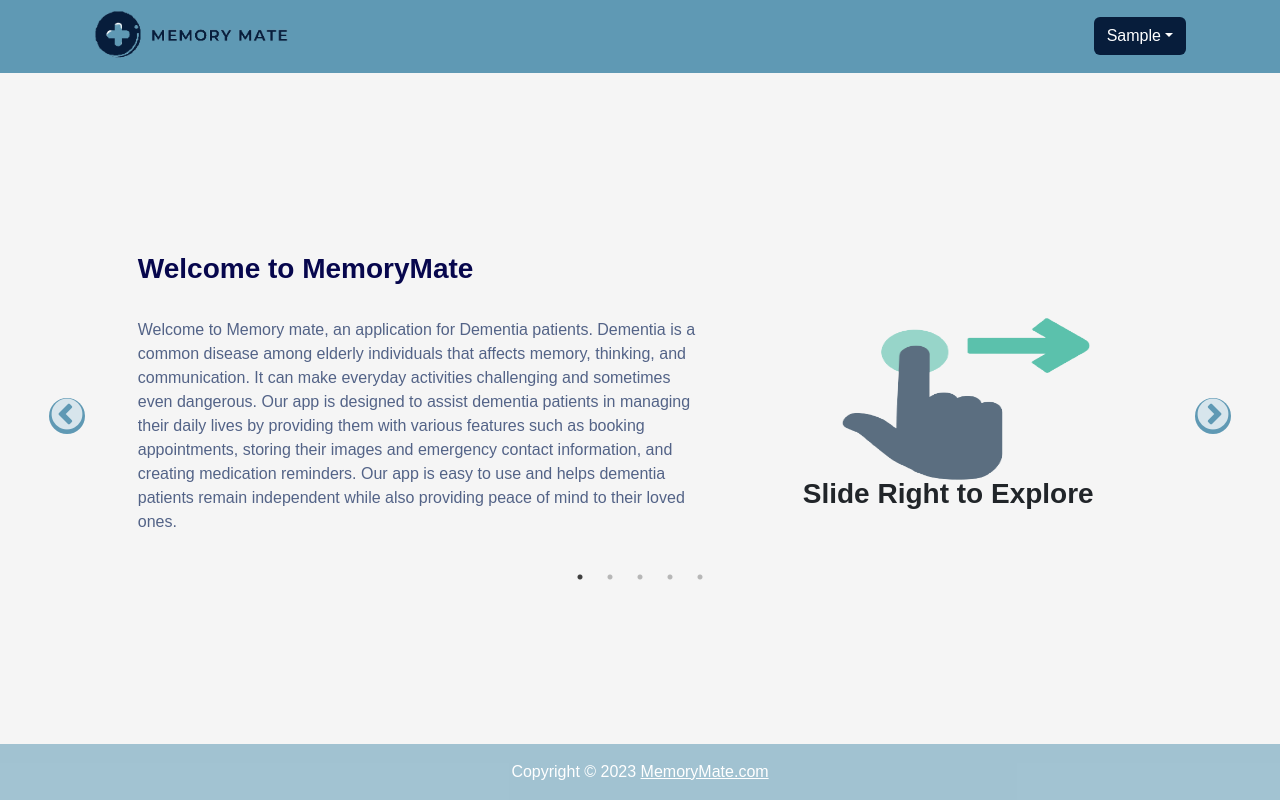
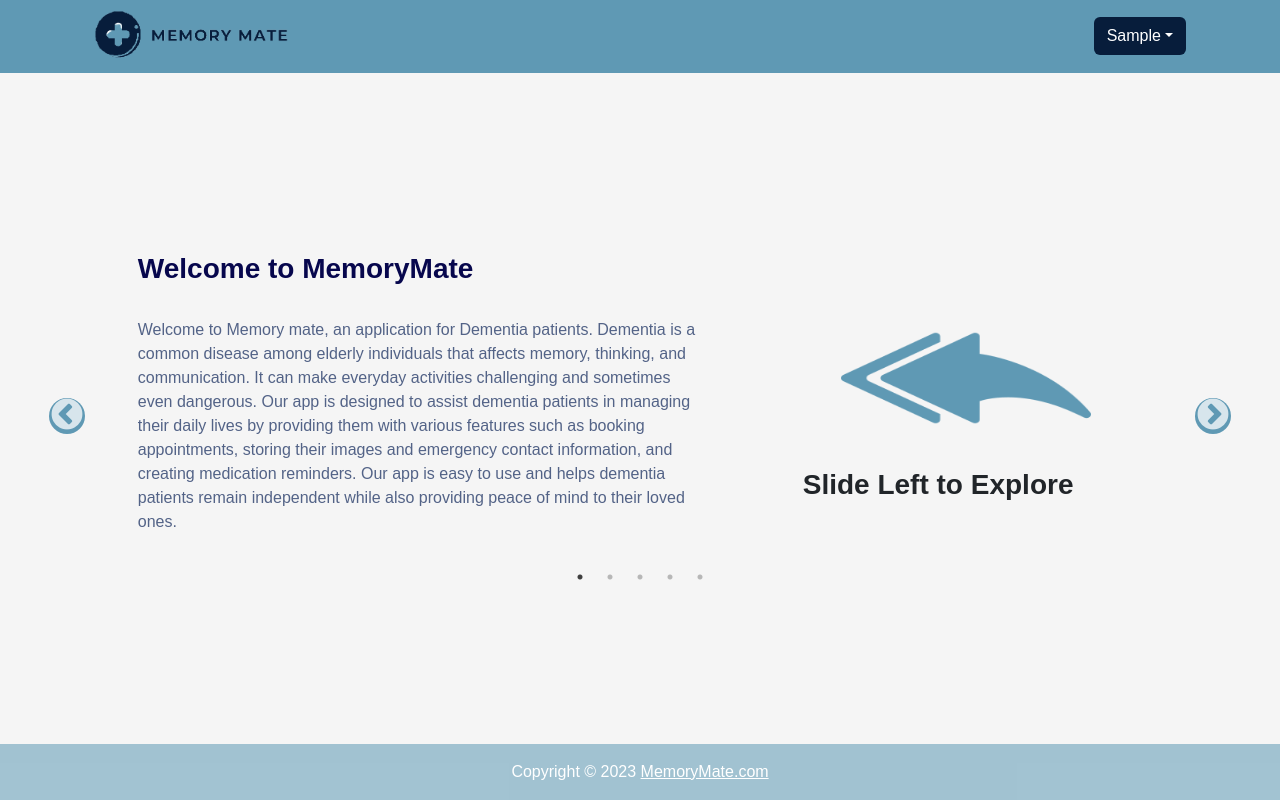
Before and after one commit to hammadShamir/memorymate, a React (Create React App) app: page /home in a window 1280 px wide. Built offline with nearby package versions, Linux system fonts and the light colour scheme; no server answers; sample sign-in values are in the browser's storage.

Commit message:
final changings

```diff
--- a/src/components/Home.js
+++ b/src/components/Home.js
@@ -9,6 +9,7 @@ import slideright from '../images/slideRight.png'
 import appointment from '../images/appointment.png'
 import medicationRemainder from '../images/medicationReminder.png'
 import contactus from '../images/contactus.png'
+import left_arrow from '../images/left-arrow.png'
 
 const SliderComponent = () => {
 
@@ -34,7 +35,7 @@ const SliderComponent = () => {
     return (
         <Slider {...settings} >
             <Slide
-                img={slideright}
+                img={left_arrow}
                 heading={`Welcome to MemoryMate`}
                 para={"Welcome to Memory mate, an application for Dementia patients. Dementia is a common disease among elderly individuals that affects memory, thinking, and communication. It can make everyday activities challenging and sometimes even dangerous. Our app is designed to assist dementia patients in managing their daily lives by providing them with various features such as booking appointments, storing their images and emergency contact information, and creating medication reminders. Our app is easy to use and helps dementia patients remain independent while also providing peace of mind to their loved ones."}
                 // button={"Appointment"}
@@ -49,7 +50,7 @@ const SliderComponent = () => {
             />
             <Slide
                 img={medicationRemainder}
-                heading={`Remaider for taking Medication`}
+                heading={`Remainder for taking Medication`}
                 para={"Introducing our medication remainder feature, designed to help dementia patients keep track of their medication schedules. Our user-friendly interface makes it easy to enter all your medications' names, doses, and times into the system. Once entered, you'll be able to see a comprehensive list of all the medications you need to take, with corresponding times and doses. You'll receive timely reminders to ensure you never miss a dose or take too much medication."}
                 button={"Remainder"}
                 path={'/remainder'}
--- a/src/components/Protected.js
+++ b/src/components/Protected.js
@@ -2,7 +2,11 @@ import React from 'react'
 import { Navigate, Outlet } from "react-router-dom"
 
 const ProtectedRoute = () => {
+    // Check if the user is authenticated by getting the access token from localStorage
     const user = localStorage.getItem('accessToken');
+
+    // If the user is authenticated, render the child routes using Outlet component
+    // If the user is not authenticated, redirect them to the signin page using Navigate component
     return user ? <Outlet /> : <Navigate to="/signin" />;
 };
 
--- a/src/components/SignIn.js
+++ b/src/components/SignIn.js
@@ -11,9 +11,10 @@ const intialValue = ``;
 
 function SignIn() {
 
-
+  // State hook to track the screen size
   const [isSmallScreen, setIsSmallScreen] = useState(false);
 
+  // Effect hook to update the screen size state whenever the screen is resized
   useEffect(() => {
     const handleResize = () => {
       setIsSmallScreen((prevIsSmallScreen) => window.innerWidth < 500);
@@ -25,53 +26,47 @@ function SignIn() {
       }
     }
 
+    // Register the handleResize function as an event listener for resize events
     window.addEventListener('resize', handleResize);
+    // Call the handleResize function immediately to set the initial screen size
     handleResize();
+    // Unregister the handleResize function as an event listener when the component is unmounted
     return () => {
         window.removeEventListener('resize', handleResize);
       };
   },[setIsSmallScreen]);
 
-
-
-
-
-
-
-
-
-
-
-
-
-
-
-
-
-
-
+  // State hooks to track the disabled state and loading state of the sign in button
   const [isBtnDisabled, setisButtonDisabled] = useState(false);
   const [loadImg, setLoadImg] = useState(false);
 
+  // State hooks to track the user's email and password input values
   const [email, setEmail] = useState(intialValue);
   const [password, setPassword] = useState(intialValue);
 
+  // React Router hook to navigate to different pages in the app
   const navigate = useNavigate();
+
+  // Function to handle the sign in form submission
   const handleSignIn = async (event) => {
     event.preventDefault();
+    // Set the loading and disabled states for the sign in button to prevent multiple clicks while processing
     setLoadImg(true);
     setisButtonDisabled(true);
 
     try {
+      // Attempt to sign in with the user's email and password
       await auth.signInWithEmailAndPassword(email, password);
+      // Get the user object and generate an access token
       const user = auth.currentUser;
       const token = await user.getIdToken();
-
+      // Store the access token in local storage
       localStorage.setItem('accessToken', token);
-
-      // cleanup form values
-      setEmail(intialValue); setPassword(intialValue);
+      // Reset the email and password input values and display a success message
+      setEmail(intialValue);
+      setPassword(intialValue);
       toast.success(`Logged in Successfully`);
+      // Reset the loading and disabled states for the sign in button and navigate to the home page after a short delay
       setLoadImg(false);
       setisButtonDisabled(false);
       setTimeout(() => {
@@ -79,17 +74,21 @@ function SignIn() {
       }, 1000);
 
     } catch (error) {
+      // Log any errors and display an error message to the user
       console.log(error.message);
       toast.error(`Email or Password is Incorrect`);
+      // Reset the password input value and loading and disabled states for the sign in button
       setPassword(intialValue);
       setLoadImg(false);
       setisButtonDisabled(false);
     }
   };
 
+  // Effect hook to remove any access tokens from local storage when the component is mounted
   useEffect(() => {
     localStorage.removeItem("accessToken")
   }, [])
+
 
   return (
     <div className="row h-100">
--- a/src/components/SignUp.js
+++ b/src/components/SignUp.js
@@ -1,27 +1,29 @@
 import React, { useState, useEffect, useRef } from 'react'
-import { auth } from '../Firebase'
-import { useNavigate, Link } from 'react-router-dom'
+import { auth } from '../Firebase' // Importing auth from Firebase module
+import { useNavigate, Link } from 'react-router-dom' // Importing useNavigate and Link from react-router-dom
 
-import { ToastContainer, toast } from 'react-toastify';
-import 'react-toastify/dist/ReactToastify.css';
+import { ToastContainer, toast } from 'react-toastify'; // Importing ToastContainer and toast from react-toastify
+import 'react-toastify/dist/ReactToastify.css'; // Importing css file from react-toastify
 // images
-import loading from '../images/loading.gif'
+import loading from '../images/loading.gif' // Importing loading gif image
 // css
-import '../cssfiles/signup.css'
-
-
+import '../cssfiles/signup.css' // Importing signup css file
 
 
 const SignUp = () => {
+    // State variables
+    const [isSmallScreen, setIsSmallScreen] = useState(false); // To keep track of the screen size
+    const [isBtnDisabled, setisButtonDisabled] = useState(false); // To disable the button while processing
+    const [loadImg, setLoadImg] = useState(false); // To show loading image while processing
 
-    const [isSmallScreen, setIsSmallScreen] = useState(false);
+    const navigate = useNavigate() // To navigate between pages in the application
 
+    // Refs for DOM elements
+    const divRefs = [useRef(null), useRef(null)];
+
+    // To update isSmallScreen state variable on window resize
     useEffect(() => {
-
-
-
         const handleResize = () => {
-
             console.log(isSmallScreen)
             if (window.innerWidth < 600) {
                 setIsSmallScreen(true);
@@ -37,14 +39,11 @@ const SignUp = () => {
         };
     }, [setIsSmallScreen]);
 
-    const divRefs = [useRef(null), useRef(null)];
-
-
+    // To add or remove classes to div elements on screen size change
     useEffect(() => {
         if (isSmallScreen) {
             divRefs.forEach((ref) => {
                 if (ref.current) {
-
                     ref.current.classList.remove(`formbold-input-flex`);
                     ref.current.classList.add('formbold-mb-3');
                 }
@@ -59,23 +58,11 @@ const SignUp = () => {
         }
     }, [isSmallScreen]);
 
-
-
-
-
-
-
-
-
-
-    const [isBtnDisabled, setisButtonDisabled] = useState(false);
-    const [loadImg, setLoadImg] = useState(false);
-
-    const navigate = useNavigate()
-
+    // Function to handle sign up
     const handleSignUp = async (e) => {
         e.preventDefault()
         const { email, password, firstname, lastname, username } = e.target.elements;
+
         try {
             // Check if email already exists
             setisButtonDisabled(true);
@@ -96,17 +83,21 @@ const SignUp = () => {
                 username: username.value
             });
 
-            //cleaningup after successfull login
+            // Cleaning up after successful sign up
             email.value = password.value = firstname.value = lastname.value = username.value = ``;
 
             toast.success(`User ${username.value} created successfully!`);
 
+            // Navigate to home page after successful sign up
             setTimeout(() => {
                 navigate('/')
             }, 2000);
+
+            // Resetting state variables
             setLoadImg(false);
             setisButtonDisabled(false);
         } catch (error) {
+            // Show error message
             toast.error('Failed to create user!');
             setLoadImg(false);
             setisButtonDisabled(false);
--- a/src/components/Slide.js
+++ b/src/components/Slide.js
@@ -3,34 +3,26 @@ import { Link } from 'react-router-dom'
 import '../cssfiles/home.css'
 
 const Slide = ({ img, heading, para, button, path }) => {
-
-// check for window size
-
-
-
-
-
-
-
-//
-
-   let width =  !img ? `col-md-12` : `col-md-6`;
-
+    // Conditional styling based on image prop
+    let width =  !img ? `col-md-12` : `col-md-6`;
+    // Conditional order class based on button prop
     let order = !button ? `slider-box-2` : ``;
 
-
     return (
-        <div   className='slider-boxes ' >
+        <div className='slider-boxes ' >
+            {/* Left side content */}
             <div style={{margin:'auto',marginLeft:'5%'}} className={`slider-box1 formbold-form-title ${width}`}>
-
                 <h3 id='slider-head' className='c_white '>{heading} </h3>
                 <p id='slider-desc' className='formbold-form-label c_white'>{para}</p>
-            {button &&    <Link to={path} className='small-button'>{button}</Link> }
+                {/* Conditionally render button based on button prop */}
+                {button &&    <Link to={path} className='small-button'>{button}</Link> }
             </div>
+            {/* Right side image */}
             {img && (
             <div style={{position:'relative'}} className={`${order} align-items-stretch col col-md-5 align-self-center d-flex justify-content-center align-items-center`} >
-                <img  style={{ aspectRatio: `9/6` }} className='slide-img' src={img} alt="" />
-               {!button && <h3 className='fw-bold fs-3 ' style={{position:'absolute' , bottom:'15%',left:'50%',zIndex:'100',transform:`translate(-50%,80%)`,width:'70%',wordBreak:`break-word`}}>Slide Right to Explore</h3>}
+                <img  style={!button ? { aspectRatio: `9/6`,width:'250px',height:'200px',marginBottom:'40px' } : { aspectRatio: `9/6` }} className='slide-img' src={img} alt="" />
+                {/* Conditionally render text if there is no button prop */}
+                {!button && <h3 className='fw-bold fs-3 ' style={{position:'absolute' , bottom:'15%',left:'50%',zIndex:'100',transform:`translate(-50%,80%)`,width:'70%',wordBreak:`break-word`}}>Slide Left to Explore</h3>}
             </div>
             )}
         </div>
```
Also changed, not shown: src/components/Contact.js (+5 -11 lines), src/images/contactus1.png (added), src/images/left-arrow.png (added). Lines whose indentation alone changed are shown as unchanged.
